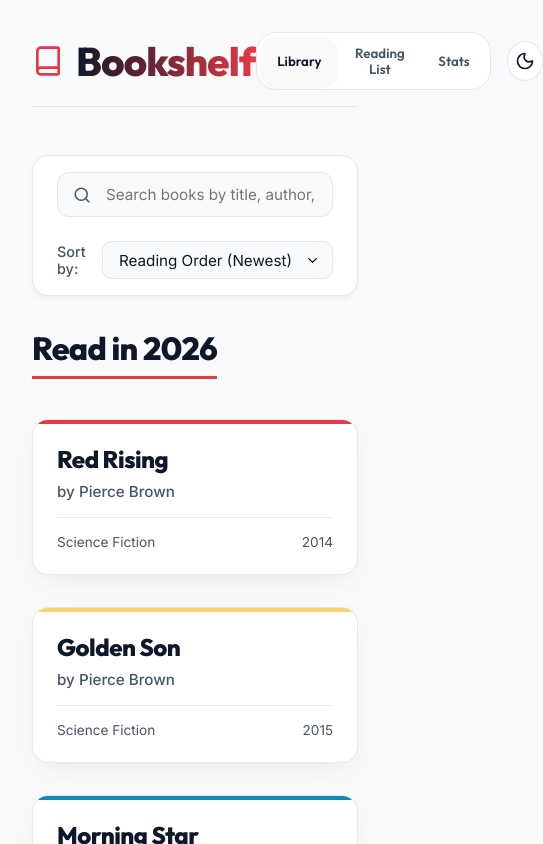
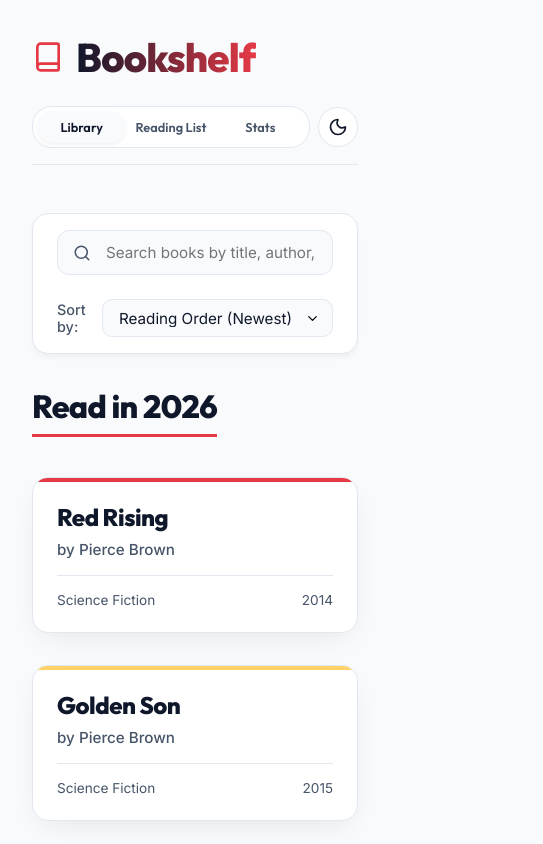
Before and after one commit to Parzival1918/bookshelf, a React (Vite) app: page / in a window 390 px wide. Shown: the top 844 px of the page, 543 px wide, since content can reach past the window. Built offline with nearby package versions, Linux system fonts and the light colour scheme.

Commit message:
make section toggle responsive to screen size

```diff
--- a/src/index.css
+++ b/src/index.css
@@ -672,3 +672,30 @@ h1 {
   from { opacity: 0; transform: translateY(15px); }
   to { opacity: 1; transform: translateY(0); }
 }
+
+/* Responsive Design */
+@media (max-width: 600px) {
+  header {
+    flex-direction: column;
+    align-items: stretch;
+    gap: 1.5rem;
+  }
+
+  .controls {
+    width: 100%;
+    justify-content: space-between;
+    gap: 0.5rem;
+  }
+
+  .view-toggle {
+    flex: 1;
+    display: flex;
+  }
+
+  .view-toggle button {
+    padding: 0.5rem;
+    font-size: 0.8rem;
+    flex: 1;
+    text-align: center;
+  }
+}
```
